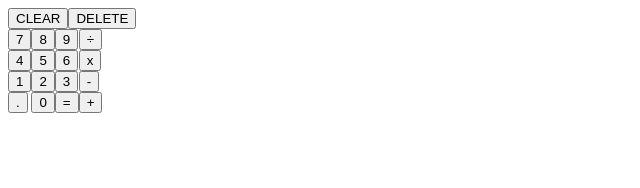
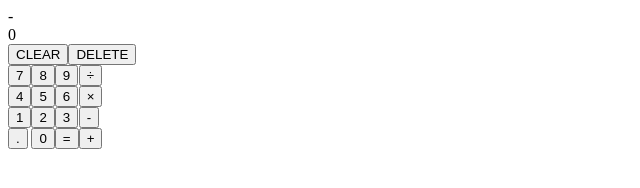
Before and after one commit to RMikhaeal/calculator, a plain HTML site: page index.html in a window 1280 px wide. Shown: the whole page, without its empty margins (0-640 px from the left). Drawn offline with Linux system fonts and the light colour scheme.

Commit message:
Add display divs

```diff
--- a/index.html
+++ b/index.html
@@ -9,6 +9,10 @@
 </head>
 <body>
   <div class="container">
+    <div class="display">
+      <div id="eval">-</div>
+      <div id="current">0</div>
+    </div>
     <div class="top-buttons">
       <button id="clear">CLEAR</button>
       <button id="del">DELETE</button>
@@ -34,7 +38,7 @@
       </div>
       <div class="column">
         <button id="divide">&#247;</button>
-        <button id="multiply">x</button>
+        <button id="multiply">&#215;</button>
         <button id="subtract">-</button>
         <button id="add">+</button>
       </div>
```
